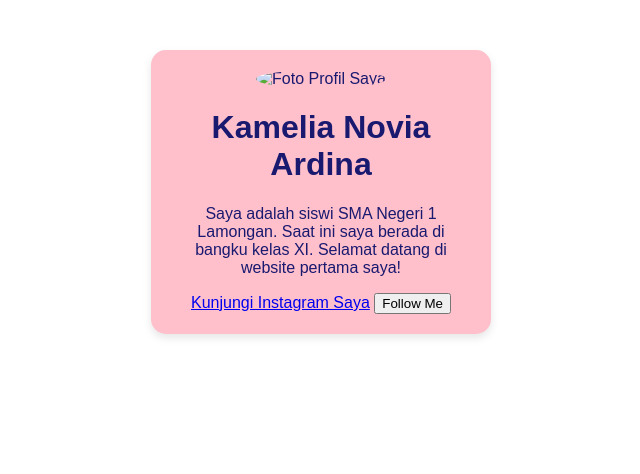
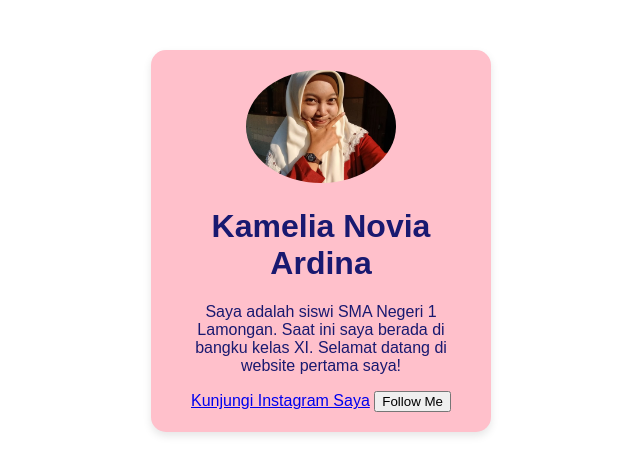
Before and after one commit to kameLL-wiuwiu/kamL, a plain HTML site: page index.html in a window 1280 px wide. Shown: the whole page, without its empty margins (319-959 px from the left). Drawn offline with Linux system fonts and the light colour scheme.

Commit message:
Update index.html

```diff
--- a/index.html
+++ b/index.html
@@ -7,7 +7,7 @@
 <body>
   <!-- konten yang terlihat oleh pengunjung akan ada di sini -->
   <div class="kartu-profil">
-    <img src="20251002_154107.heic" alt="Foto Profil Saya">
+    <img src="IMG-20251009-WA0040.jpg" alt="Foto Profil Saya">
     <h1>Kamelia Novia Ardina</h1>
     <p>Saya adalah siswi SMA Negeri 1 Lamongan. Saat ini saya berada di bangku kelas XI. Selamat datang di website pertama saya!</p>
     <a href="https://www.instagram.com/kkk.melllll">Kunjungi Instagram Saya</a>
```
